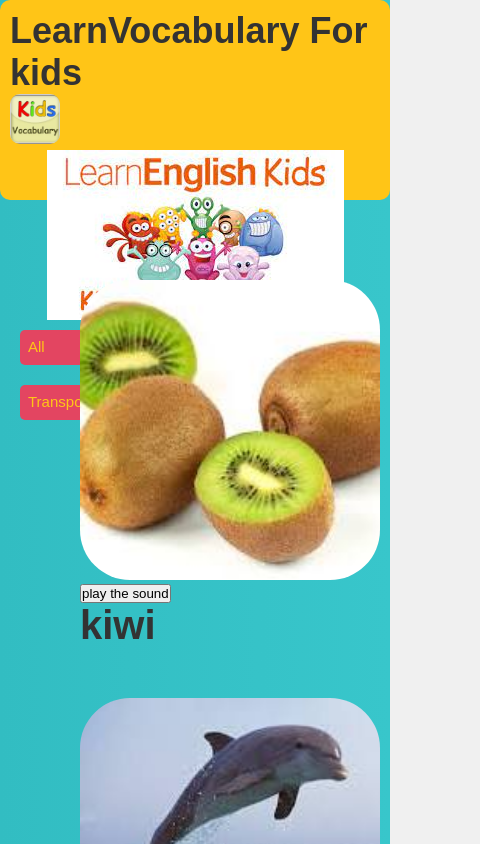
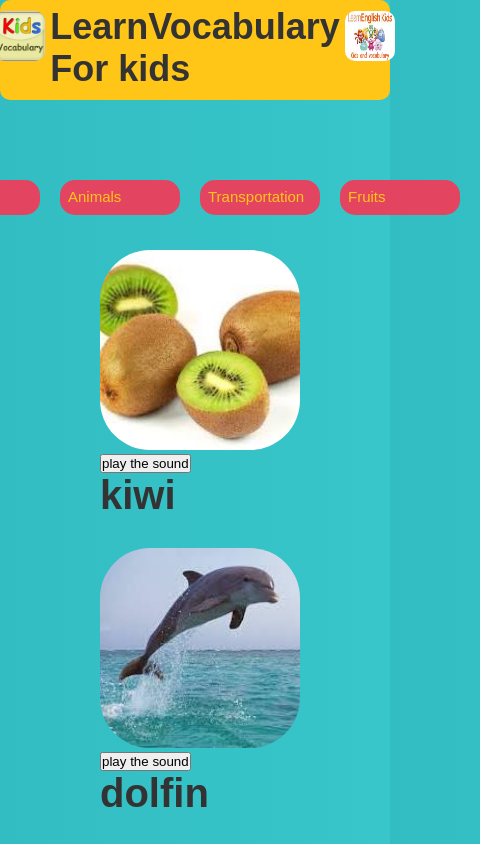
Before and after one commit to hayderabdela/kelem-kids-website, a React (Create React App) app: page /vocabulary in a window 390 px wide. Shown: the top 844 px of the page, 480 px wide, since content can reach past the window. Built offline with nearby package versions, Linux system fonts and the light colour scheme; a web font is replaced by a local one.

Commit message:
responsiveness achieved

```diff
--- a/package.json
+++ b/package.json
@@ -15,6 +15,7 @@
     "@testing-library/jest-dom": "^5.17.0",
     "@testing-library/react": "^13.4.0",
     "@testing-library/user-event": "^13.5.0",
+    "axios": "^1.6.2",
     "bootstrap": "^5.3.2",
     "chart.js": "^4.4.1",
     "cloudinary": "^1.41.0",
@@ -24,6 +25,7 @@
     "react-chartjs-2": "^5.2.0",
     "react-dom": "^18.2.0",
     "react-native": "^0.73.0",
+    "react-native-pdf": "^6.7.3",
     "react-responsive": "^9.0.2",
     "react-router-dom": "^6.21.0",
     "react-scripts": "5.0.1",
--- a/src/components/footer/footer.css
+++ b/src/components/footer/footer.css
@@ -8,6 +8,7 @@ footer {
 
 .footer_main {
     display: flex;
+    flex-wrap: wrap;
 }
 
 .tag {
--- a/src/components/parentdashboard/parentdashboard.css
+++ b/src/components/parentdashboard/parentdashboard.css
@@ -189,6 +189,12 @@ margin: 0;
     box-shadow: 0 2px 5px rgba(0, 0, 0, 0.2);
 }
 
+@media screen and (max-width: 1050px) {
+    .parent-dashboard .header {
+        flex-direction: row;
+    }
+}
+
 @media screen and (max-width: 768px) {
     .parent-dashboard .header{
         flex-direction: row;
@@ -212,8 +218,18 @@ margin: 0;
     }
 }
 
-@media screen and (max-width: 1050px){
-    .parent-dashboard .header{
-        flex-direction: row;
+@media screen and (max-width: 680px) {
+    .parent-dashboard {
+        .child-details{
+            height: 850px;
+        }
+    }
+
+    .progress-section{
+        display: flex;
+        flex-direction: column;
+    }
+    .progress-item{
+        flex: 0;
     }
 }
--- a/src/containers/bookstore/bookdetail.css
+++ b/src/containers/bookstore/bookdetail.css
@@ -1,7 +1,7 @@
 /* Update your existing bookstore.css or create a new CSS file */
 
 .book-details-page {
-  height: 700px;
+  height: auto;
   display: flex;
   align-items: center;
   flex-direction: column;
@@ -66,3 +66,8 @@
 }
 
 /* Add more styles as needed based on your preferences */
+@media screen and (max-width: 680px){
+  .book-details-page{
+    height:900px;
+  }
+}
--- a/src/containers/bookstore/bookstore.css
+++ b/src/containers/bookstore/bookstore.css
@@ -115,6 +115,7 @@
 
 .category-buttons {
     display: flex;
+    justify-content: center;
     gap: 15px;
 }
 
@@ -148,15 +149,15 @@
     /* Change text color for active button */
 }
 
+.search-bar {
+    align-items: center;
+}
+
 .search-bar-container {
     margin-top: 10px;
 }
 
-.search-bar {
-    position: relative;
-    display: flex;
-    align-items: center;
-}
+
 
 .search-bar input[type="text"] {
     padding: 8px;
--- a/src/containers/header/header.css
+++ b/src/containers/header/header.css
@@ -8,19 +8,19 @@
   /* display: flex; */
   /* align-items: center; */
   /* padding: 0.5rem 2rem; */
-  margin-top: 12rem;
+  /* margin-top: 12rem; */
 }
 
 .header-content {
   height: 500px;
   display: flex;
-  justify-content: center;
   flex-direction: column;
   flex: 1;
   margin-right: 30rem;
   margin-left: 5rem;
   margin-bottom: 10rem;
   gap: 5px;
+  padding-top: 5rem;
 
 }
 
@@ -120,10 +120,17 @@
   }
 }
 
-@media screen and (max-width: 650px) {
+@media screen and (max-width: 680px) {
+  .header{
+    height: 450px;
+  }
+  .header-content{
+    padding: 3rem;
+    height: 400px;
+  }
   .header-content h1 {
-    font-size: 48px;
-    line-height: 60px;
+    font-size: 38px;
+    line-height: 40px;
   }
 
   .header-content p {
--- a/src/containers/programsection/programsection.css
+++ b/src/containers/programsection/programsection.css
@@ -118,9 +118,10 @@
     }
 }
 
-@media screen and (max-width: 768px) {
+@media screen and (max-width: 680px) {
     .info-container {
         gap: 10px;
+        margin-top: 0;
     }
 
     .card-container {
--- a/src/containers/vocabulary/Vocabulary.jsx
+++ b/src/containers/vocabulary/Vocabulary.jsx
@@ -16,15 +16,16 @@ const Vocabulary = () => {
       { name: 'koala', image: 'images/animals/koala.jpg', audio: 'images/animals/koala.mp3' },
       { name: 'monkey', image: 'images/animals/monkey.jpg', audio: 'images/animals/monkey.mp3' },
       { name: 'ship', image: 'images/transportation/ship.jpg', audio: 'images/transportation/ship.mp3' },
-      { name: 'watermelon', image: 'images/fruits/watermelon.jpg', audio: 'images/fruits/watermelon.mp3' },
-      { name: 'pineapple', image: 'images/fruits/pineapple.jpg', audio: 'images/fruits/pineapple.mp3' },
       { name: 'lion', image: 'images/animals/lion.jpg', audio: 'images/animals/lion.mp3' },
       { name: 'giraffe', image: 'images/animals/giraffe.jpg', audio: 'images/animals/giraffe.mp3' },
-      { name: 'bicycle',image: 'images/transportation/bicycle.jpg', audio: 'images/transportation/bicycle.mp3' },
+      { name: 'bicycle', image: 'images/transportation/bicycle.jpg', audio: 'images/transportation/bicycle.mp3' },
+      { name: 'pineapple', image: 'images/fruits/pineapple.jpg', audio: 'images/fruits/pineapple.mp3' },
       { name: 'bus', image: 'images/transportation/bus.jpg', audio: 'images/transportation/bus.mp3' },
       { name: 'penguine', image: 'images/animals/penguine.jpg', audio: 'images/animals/penguine.mp3' },
       { name: 'car', image: 'images/transportation/car.jpg', audio: 'images/transportation/car.mp3' },
       { name: 'helicopter', image: 'images/transportation/helicopter.jpg', audio: 'images/transportation/helicopter.mp3' },
+      { name: 'watermelon', image: 'images/fruits/watermelon.jpg', audio: 'images/fruits/watermelon.mp3' },
+
 
       // Add more words with image and audio properties
     ],
--- a/src/containers/vocabulary/components/CategoryList.js
+++ b/src/containers/vocabulary/components/CategoryList.js
@@ -1,22 +1,25 @@
 // components/CategoryList.js
 import React from 'react';
+import "../vocabulary.css"
 
 const CategoryList = ({ categories, onSelectCategory }) => {
   return (
     <div className="category-list">
       <div className='incateg'>
-      <h2>LearnVocabulary For kids</h2>
-      <img src={"voicon.jpg"} alt='logo' ></img>
+          <img src={"voicon.jpg"} alt='logo' ></img>
+          <h2>LearnVocabulary For kids</h2>
+        <img src={"images/other/img1.jpg"} alt='logo' ></img>
       </div>
-      <img src={"images/other/img1.jpg"} alt='logo' ></img>
-
-      <ul>
+      <div className='btn'>
+              <ul>
         {categories.map((category, index) => (
           <li key={index} onClick={() => onSelectCategory(category)}>
             {category}
           </li>
         ))}
       </ul>
+     </div>
+
     </div>
   );
 };
--- a/src/containers/vocabulary/vocabulary.css
+++ b/src/containers/vocabulary/vocabulary.css
@@ -11,48 +11,7 @@
 
 /* Responsive styles for tablets and phones */
 
-@media screen and  (min-width:1500px) {
-    .category-list li {
-      width: 100px; /* Adjust width for responsiveness on larger screens */
-      height: 35px;
-      font-size: 25px;
-    }
-  }
 
-@media screen and (max-width: 1500px) {
-  .category-list {
-    justify-content: space-between;
-    padding: 8px;
-    font-size: 1.5rem;
-  }
-
-  .category-list ul {
-    flex-wrap: wrap;
-    justify-content: center;
-  }
-
-  .category-list li {
-    width: 100px; /* Adjust width for responsiveness on larger screens */
-    font-size: 15px;
-  }
-}
-
-@media screen and (max-width: 576px) {
-  .category-list {
-    justify-content: flex-start;
-    padding: 6px;
-  }
-
-  .category-list ul {
-    flex-wrap: wrap;
-    justify-content: flex-start;
-  }
-
-  .category-list li {
-    width: 80px; /* Make the boxes take full width on smaller screens */
-    font-size: 15px;
-  }
-}
 
 body {
   margin: 0;
@@ -73,16 +32,20 @@ body {
   margin-left: 5px;
 }
 
+.incateg{
+  display: flex;
+  justify-content: space-between;
+}
 .incateg img {
   width: 50px;
   border-radius: 10px;
+  margin: 10px;
 }
 .category-list {
   width: 100%;
-  height: 200px;
-  display: flex;
+  height: 100px;
   flex-wrap: wrap; /* Allow items to wrap to the next line */
-  justify-content: space-around;
+  justify-content: center;
   align-items: center;
   background-color: #ffc517;
   padding: 10px;
@@ -91,14 +54,19 @@ body {
   font-size: 1.5rem;
 }
 
-.category-list ul {
+.btn{
+  margin-top: 40px;
+}
+
+.btn ul {
   list-style: none;
   padding: 0;
   margin: 0;
   display: flex;
+  justify-content: center;
 }
 
-.category-list li {
+.btn li {
   cursor: pointer;
   margin: 10px; /* Adjust margin for spacing */
   width: 120px; /* Set a fixed width for each box */
@@ -107,7 +75,7 @@ body {
   background-color: #e34561;
   color:#ffc517 ;
   padding: 8px;
-  border-radius: 5px;
+  border-radius: 15px;
   transition: background-color 0.3s ease;
 }
 
@@ -118,6 +86,7 @@ body {
 }
 
 .vocabulary-list {
+  margin-top: 120px;
   width: 100%; /* Make the vocabulary list cover the full width */
 
 }
@@ -151,20 +120,17 @@ body {
 .word-container {
   display: flex;
   flex-wrap: wrap;
-  text-align: centers;
-  margin-left: 80px;
-  margin-top: 80px;
+  justify-content: center;
 }
 
 .word {
-  flex: 0 0 calc(33.33% - 10px); /* 10px for margin-right */
-  box-sizing: border-box;
   margin-bottom: 50px;
+  justify-content: center;
 }
 
 .word img {
-  width: 300px;
-  height: 300px;
+  width: 200px;
+  height: 200px;
   border-radius: 50px;
   cursor: pointer;
 }
@@ -185,3 +151,40 @@ body {
   color: white;
   transform: scale(1.1);
 }
+
+
+/* Your existing category list styles */
+
+
+
+@media screen and (max-width: 900px) {
+  .category-list {
+    display: flex;
+    padding: 6px;
+  }
+  .category-list img{
+    height: 50px;
+    margin: 5px;
+  }
+
+  .btn ul {
+    margin: 40px 10px 0px 0px;
+    justify-content: center;
+  }
+
+  .category-list li {
+    width: 120px;
+    /* Make the boxes take full width on smaller screens */
+    font-size: 15px;
+  }
+
+  .word-container {
+    margin-left: 20px;
+    margin-top: 150px;
+  }
+
+  .word {
+    margin-bottom: 30px;
+  }
+
+}
```
Also changed, not shown: 1 other file (tests, documents, lock files or other folders).
